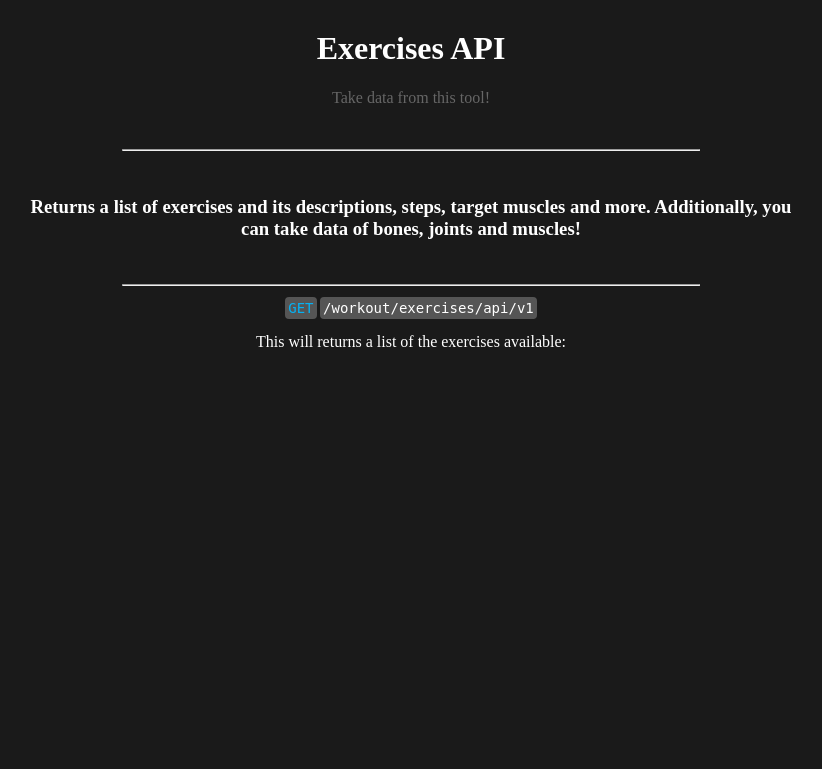
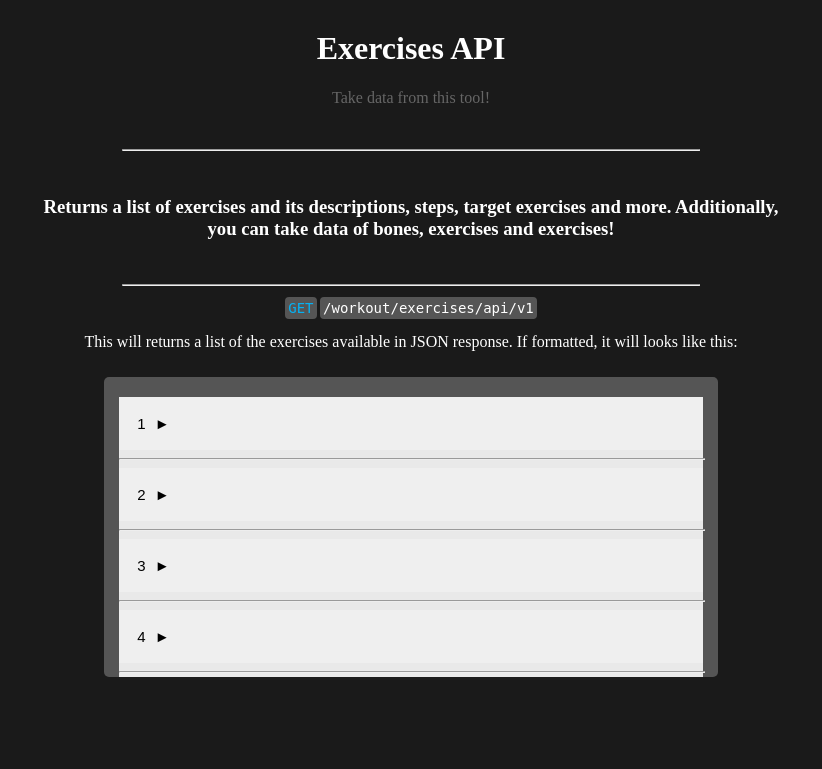
Before and after one commit to dev-davisouza/MyWorkout, a Django app: page /about-api in a window 1280 px wide. Shown: the part 185-954 px from the top of the page, without its empty margins (229-1051 px from the left). Run offline with Django 5.2, Linux system fonts and the light colour scheme; data comes from the database, SQL or seed files in the repository; both versions use the stored data as it was after the commit.

Commit message:
THe life is good

```diff
--- a/home/views.py
+++ b/home/views.py
@@ -1,5 +1,7 @@
+import json
+from django.http import HttpRequest
 from django.shortcuts import render
-from workout.models import Joint
+from workout.views import JointsViewApi, MusclesViewApi, ExercisesViewApi, BonesViewApi
 
 
 def home(request):
@@ -7,14 +9,10 @@ def home(request):
 
 
 def api(request):
+    exercises = ExercisesViewApi().get_queryset()
+
     context = {
-        'title': 'About API - '
+        'title': 'About API - ',
+        'exercises': exercises.order_by('id'),
     }
     return render(request, 'home/api.html', context)
-
-
-def get_joints(request):
-    joints = Joint.objects.all()
-    return render(request, 'home/api.html', context={
-        'joints': joints,
-    })
--- a/static/css/style.css
+++ b/static/css/style.css
@@ -35,6 +35,24 @@ i {
     display: flex;
     min-height: 100vh;
     flex-wrap: wrap;
+}
+
+.cube-container{
+    width: 80%;
+    border-radius: 5px;
+    background-color: #555555;
+    margin: 10px;
+    overflow-y: scroll;
+    max-height: 300px;
+}
+
+.within-container{
+    background-color: #e9e9e9;
+    border-radius: 5px;
+    width: 95%;
+    margin: 20px 5px;
+    color: #1f1f1f;
+    text-align: start;
 }
 
 /* Main Header */
@@ -242,6 +260,43 @@ i {
 
 .http-text{
     color: #05B1F3;
+}
+
+/* API page */
+
+.collapsible{
+    color: #000;
+    cursor: pointer;
+    padding: 18px;
+    width: 100%;
+    border: none;
+    text-align: left;
+    outline: none;
+    font-size: 15px;
+}
+
+.collapsible::after {
+    content: '\25BA'; /* Unicode for right-pointing triangle */
+    margin-left: 5px;
+  }
+
+.colapse-content{
+    text-align: start;
+    padding: 0 18px;
+    display: none;
+    overflow: hidden;
+    background-color: #e9e9e9;
+    margin-bottom: 10px;
+}
+
+.colapse-content-section-break{
+    width: 100%;
+    border-radius: 30px;
+    color: #555555;
+}
+
+.colapse-content ul{
+    list-style-type: disc;
 }
 
 /* Form */
@@ -693,3 +748,44 @@ i {
 .gray-text{
     color: #666666;
 }
+
+.flex{
+    display: flex;
+}
+
+
+.selector {
+    position: relative;
+    width: 100%;
+    overflow: hidden;
+}
+
+.slides {
+    display: flex;
+    transition: transform 0.5s ease;
+}
+
+.slide {
+    flex: 0 0 auto;
+    width: 100%;
+}
+
+.prev,
+.next {
+    position: absolute;
+    top: 50%;
+    transform: translateY(-50%);
+    background-color: #000;
+    color: #fff;
+    border: none;
+    cursor: pointer;
+    padding: 10px;
+}
+
+.prev {
+    left: 0;
+}
+
+.next {
+    right: 0;
+}
--- a/templates/home/api.html
+++ b/templates/home/api.html
@@ -8,8 +8,8 @@
         <hr class="section-break">
         <br>
         <h3>Returns a list of exercises and its descriptions,
-            steps, target muscles and more. Additionally,
-            you can take data of bones, joints and muscles!
+            steps, target exercises and more. Additionally,
+            you can take data of bones, exercises and exercises!
         </h3>
         <br>
         <hr class="section-break">
@@ -17,9 +17,70 @@
             <code class="code-background code-paragraph http-text">GET</code>
             <code class="code-background code-paragraph">{% url "workout:list-exercises-api" %}</code>
         </p>
-        <p>This will returns a list of the exercises available:</p>
-        {% for joint in joints %}
-        é os guri
-        {% endfor %}
+        <p>This will returns a list of the exercises available in JSON response.
+            If formatted, it will looks like this:
+        </p>
+
+        <div class="flex-container centered-x">
+            <div class="cube-container flex centered-y column">
+                <div class="within-container">
+                    {% for exercise in exercises %}
+                        <button type="button" class="collapsible">
+                            {{exercise.id}}
+                        </button>
+                        <div class="colapse-content">
+                            <p>name: "{{exercise.name}}"</p>
+                            <p>difficulty: "{{exercise.get_difficulty_display}}"</p>
+                            <p>resistance profile: "{{exercise.get_resistance_profile_display}}"</p>
+
+                            <button type="button" class="collapsible">
+                                muscles:
+                                </button>
+                            <div class="colapse-content">
+                                <ul>
+                                {% for muscle in exercise.muscles.all %}
+                                    <li>{{muscle}};</li>
+                                {% endfor %}
+                                {% for muscle in exercise.muscle_group.all %}
+                                    <li>{{muscle}};</li>
+                                {% endfor %}
+                                </ul>
+                            </div>
+
+                            <button type="button" class="collapsible">
+                                description:
+                                </button>
+                            <div class="colapse-content">
+                                "{{exercise.description}}"
+                            </div>
+                            <button type="button" class="collapsible">
+                                steps (HTML allowed):
+                                </button>
+                            <div class="colapse-content">
+                                "{{exercise.steps|safe}}"
+                            </div>
+                        </div>
+                        <hr class="colapse-content-section-break">
+                    {% endfor %}
+                </div>
+            </div>
+        </div>
     </main>
+
+    <script>
+        var coll = document.getElementsByClassName("collapsible");
+        var i;
+
+        for (i = 0; i < coll.length; i++) {
+        coll[i].addEventListener("click", function() {
+            this.classList.toggle("active");
+            var content = this.nextElementSibling;
+            if (content.style.display === "block") {
+            content.style.display = "none";
+            } else {
+            content.style.display = "block";
+            }
+        });
+        }
+    </script>
 {% endblock content %}
--- a/workout/urls.py
+++ b/workout/urls.py
@@ -35,7 +35,7 @@ urlpatterns = [
     path('download-pdf/myworkout/<slug>', views.download_myworkout_as_pdf, name="download-pdf"),
 
     # Api responses:
-    path('bones/api/v1', views.bonesApi, name="list-bones-api"),
+    path('bones/api/v1', views.BonesViewApi.as_view(), name="list-bones-api"),
     path('joints/api/v1', views.JointsViewApi.as_view(), name="list-joints-api"),
     path('muscles/api/v1', views.MusclesViewApi.as_view(), name="list-muscles-api"),
     path('exercises/api/v1', views.ExercisesViewApi.as_view(), name="list-exercises-api"),
--- a/workout/views/api_responses.py
+++ b/workout/views/api_responses.py
@@ -2,6 +2,7 @@ from typing import Union
 from django.views.generic import ListView
 from django.http import JsonResponse
 from workout.models import Bone, Joint, MuscleGroup, Exercise
+from django.forms.models import model_to_dict
 
 
 def iterate_m2m_items(model_object: Union[Bone, Joint, MuscleGroup, Exercise],
@@ -17,11 +18,40 @@ def iterate_m2m_items(model_object: Union[Bone, Joint, MuscleGroup, Exercise],
         return objects_list
 
 
-def bonesApi(request):
-    objects = Bone.objects.all().values('name', 'description',
-                                        'is_spine_bone', 'is_skull_bone')
-    return JsonResponse(
-            list(objects),
+class BonesViewApi(ListView):
+    model = Bone
+    context_object_name = 'bones'
+
+    def get_queryset(self):
+        return Bone.objects.all()
+
+    def get_queryset_as_dict(self):
+        objects = [model_to_dict(obj) for obj in self.get_queryset()]
+        for obj_dict in objects:
+            obj_dict.pop('id', None)
+            obj_dict.pop('cover', None)
+            obj_dict.pop('slug', None)
+        return objects
+
+
+    def render_to_response(self, context, **response_kwargs):
+        bones = self.get_context_data()[self.context_object_name]
+        bone_data = []
+
+        for bone in bones:
+            bone_dict = {
+                'name': bone.name,
+                'description': bone.description,
+                'muscles': iterate_m2m_items(bone, 'muscles', 'name'),
+                'is_spine_bone': bone.is_spine_bone,
+                'is_skull_bone': bone.is_skull_bone,
+            }
+            bone_data.append(bone_dict)
+
+        self.bone_data = bone_data
+
+        return JsonResponse(
+            list(bone_data),
             safe=False
         )
 
@@ -29,6 +59,18 @@ def bonesApi(request):
 class JointsViewApi(ListView):
     model = Joint
     context_object_name = 'joints'
+
+    def get_queryset(self):
+        return Joint.objects.all()
+
+    def get_queryset_as_dict(self):
+        objects = [model_to_dict(obj) for obj in self.get_queryset()]
+        for obj_dict in objects:
+            obj_dict.pop('id', None)
+            obj_dict.pop('cover', None)
+            obj_dict.pop('slug', None)
+        return objects
+
 
     def render_to_response(self, context, **response_kwargs):
         joints = self.get_context_data()[self.context_object_name]
@@ -47,6 +89,8 @@ class JointsViewApi(ListView):
             }
             joint_data.append(joint_dict)
 
+        self.joint_data = joint_data
+
         return JsonResponse(
             list(joint_data),
             safe=False
@@ -57,12 +101,15 @@ class MusclesViewApi(ListView):
     model = MuscleGroup
     context_object_name = 'muscles'
 
+    def get_queryset(self):
+        return MuscleGroup.objects.all()
+
     def render_to_response(self, context, **response_kwargs):
         muscles = self.get_context_data()[self.context_object_name]
         muscle_data = []
 
         for muscle in muscles:
-            joint_dict = {
+            muscle_dict = {
                 'name': muscle.name,
                 'description': muscle.description,
                 'scientific_name': muscle.scientific_name,
@@ -73,7 +120,7 @@ class MusclesViewApi(ListView):
                 'related_exercises': iterate_m2m_items(
                     muscle, "related_exercises", "name"),
             }
-            muscle_data.append(joint_dict)
+            muscle_data.append(muscle_dict)
 
         return JsonResponse(
             list(muscle_data),
@@ -84,6 +131,9 @@ class MusclesViewApi(ListView):
 class ExercisesViewApi(ListView):
     model = Exercise
     context_object_name = 'exercises'
+
+    def get_queryset(self):
+        return Exercise.objects.all()
 
     def render_to_response(self, context, **response_kwargs):
         exercises = self.get_context_data()[self.context_object_name]
```
Also changed, not shown: db.sqlite3.
